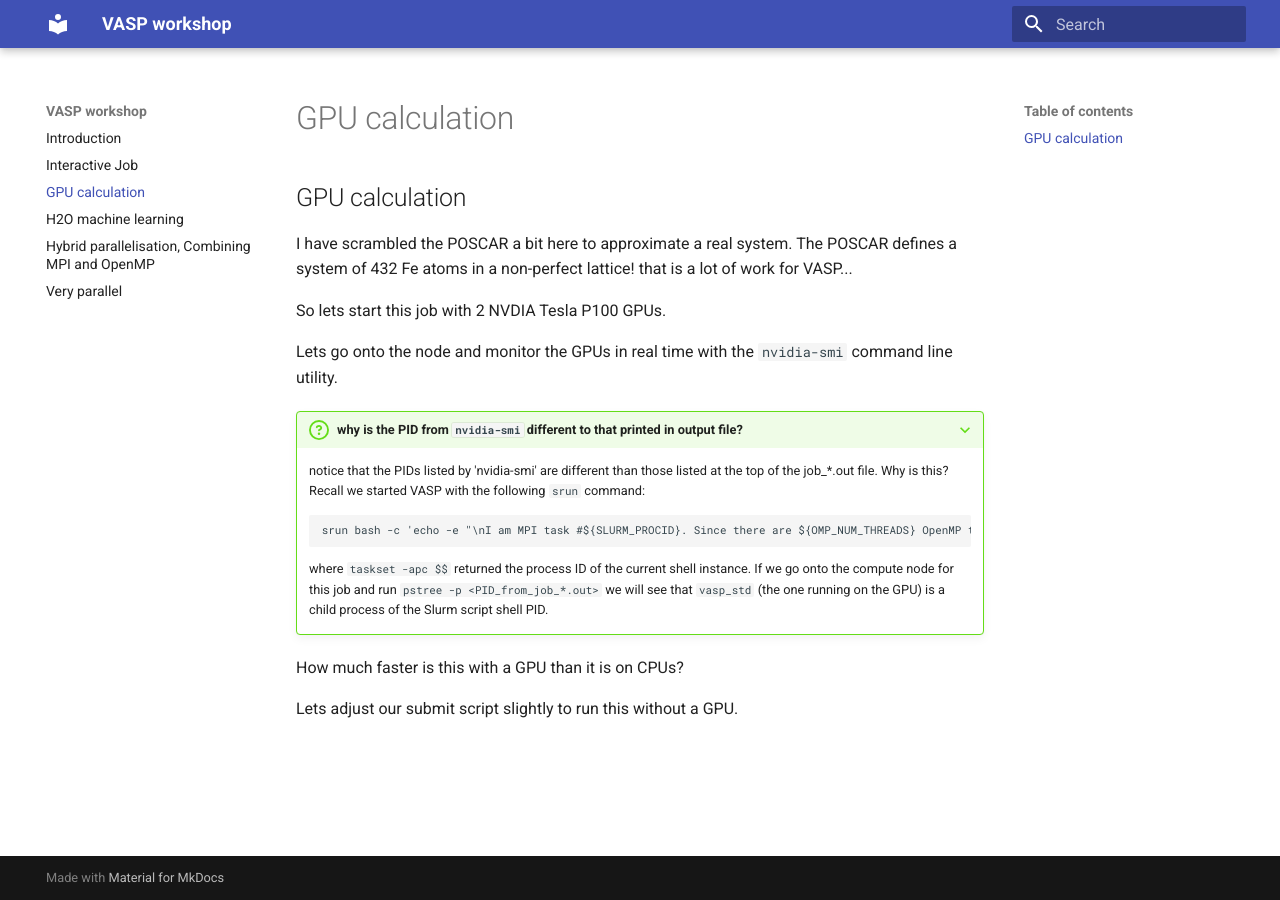
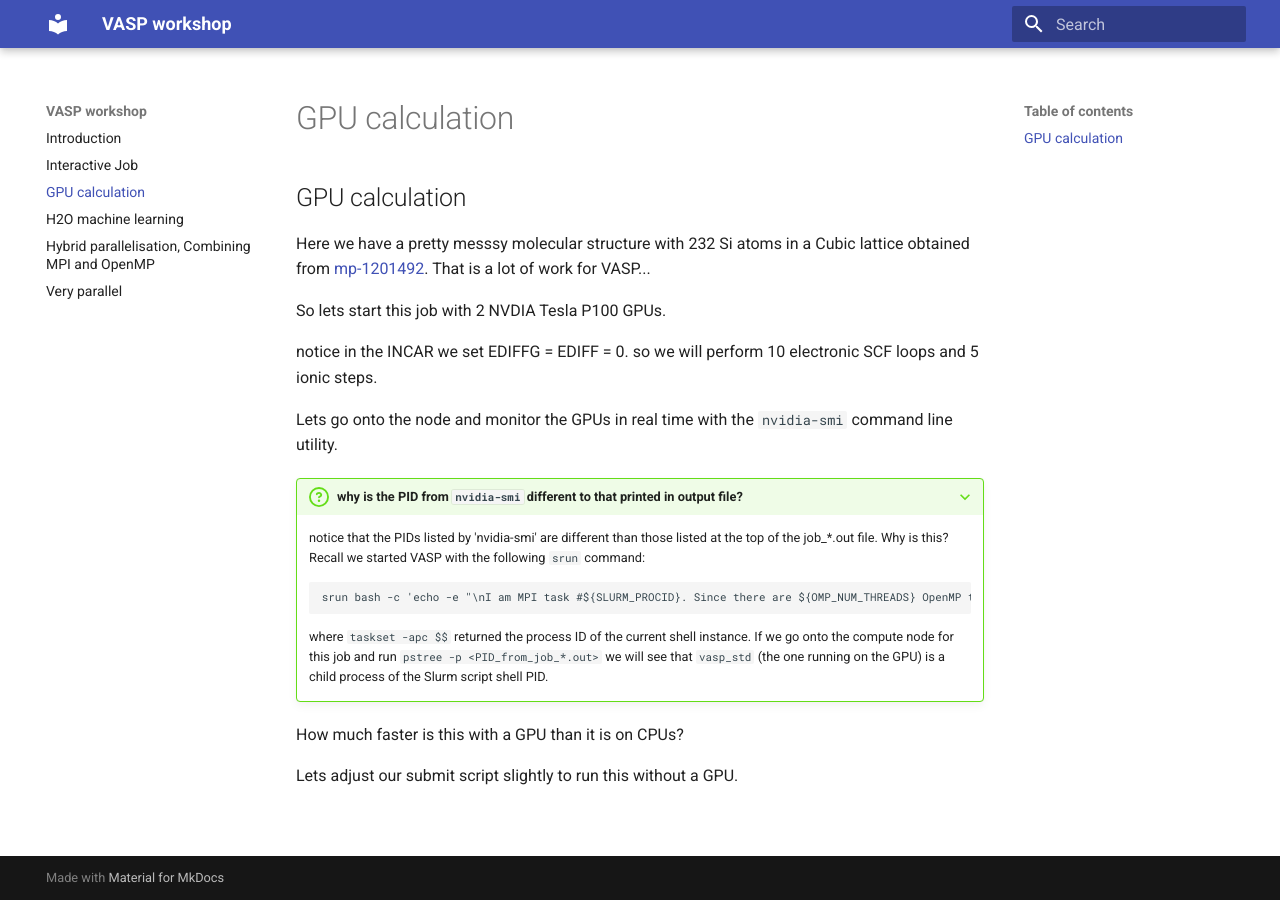
Before and after one commit to Johnryder23/VASP_workshop, an MkDocs documentation site: the page built from docs/GPU_calulation.md, in a window 1280 px wide. Built offline with MkDocs 1.6.1 and Material for MkDocs 9.7.7, drawn with Linux system fonts in a browser that asks for light colours.

Commit message:
working on GPU calc

```diff
--- a/docs/GPU_calulation.md
+++ b/docs/GPU_calulation.md
@@ -1,10 +1,10 @@
 ##GPU calculation
 
-I have scrambled the POSCAR a bit here to approximate a real system. The POSCAR defines a system of 432 Fe atoms in a non-perfect lattice! that is a lot of work for VASP...
+Here we have a pretty messsy molecular structure with 232 Si atoms in a Cubic lattice obtained from [mp-1201492](https://next-gen.materialsproject.org/materials/mp-1201492/#crystal_structure). That is a lot of work for VASP...
 
 So lets start this job with 2 NVDIA Tesla P100 GPUs.
 
-
+notice in the INCAR we set EDIFFG = EDIFF = 0. so we will perform 10 electronic SCF loops and 5 ionic steps.
 
 Lets go onto the node and monitor the GPUs in real time with the `nvidia-smi` command line utility.
 
```
Also changed, not shown: docs/index.md (+4 -0 lines), 4 other files.
